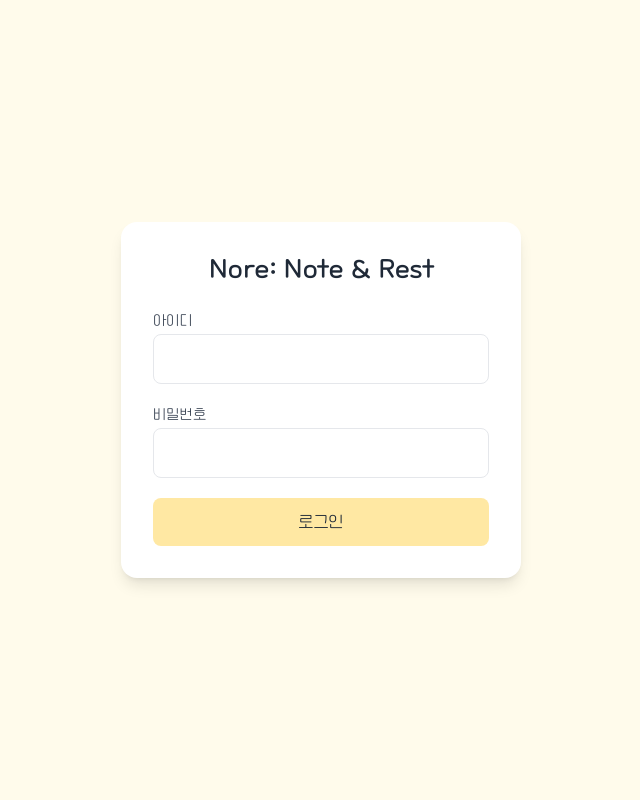
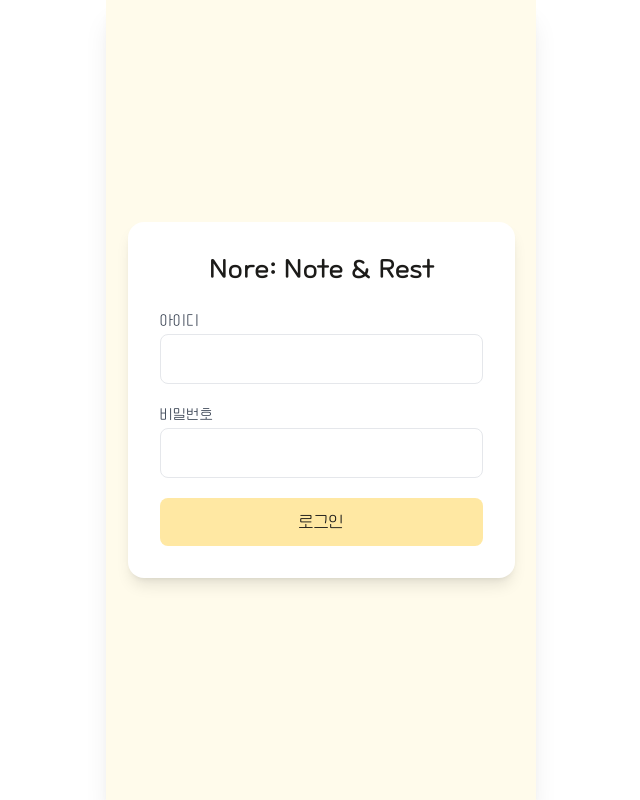
Before and after one commit to partlyjadedyouth/note-n-rest, a Next.js app: page /login in a window 1280 px wide. Shown: the whole page, without its empty margins (319-959 px from the left). Built offline with nearby package versions, Linux system fonts and the light colour scheme.

Commit message:
🎨 Apply global css

```diff
--- a/src/app/globals.css
+++ b/src/app/globals.css
@@ -12,10 +12,39 @@
 @tailwind utilities;
 
 @layer base {
+  :root {
+    --color-primary: #ffe8a3;
+    --color-primary-hover: #ffe093;
+    --color-background: #fffbeb;
+    --color-text: #1c1b19;
+  }
+
   html {
     font-family: "Cafe24SsurroundAir", system-ui, sans-serif;
+    background-color: var(--color-background);
+    color: var(--color-text);
   }
+
   body {
     font-family: "Cafe24SsurroundAir", system-ui, sans-serif;
   }
 }
+
+@layer components {
+  .btn-primary {
+    @apply bg-[#FFE8A3] hover:bg-[#FFE093] text-[#1C1B19]
+           transition-colors disabled:opacity-50 disabled:cursor-not-allowed;
+  }
+
+  .input-primary {
+    @apply w-full px-4 py-3 rounded-lg border border-gray-200
+           focus:border-[#FFE8A3] focus:ring-2 focus:ring-[#FFE8A3]
+           focus:outline-none transition-colors;
+  }
+
+  .textarea-primary {
+    @apply w-full p-4 bg-white rounded-xl shadow-sm border border-gray-200
+           focus:border-[#FFE8A3] focus:ring-2 focus:ring-[#FFE8A3]
+           focus:outline-none transition-colors resize-none;
+  }
+}
--- a/src/app/layout.tsx
+++ b/src/app/layout.tsx
@@ -24,7 +24,11 @@ export default function RootLayout({
 }) {
   return (
     <html lang="ko" className="light" suppressHydrationWarning>
-      <body>{children}</body>
+      <body className="bg-white">
+        <div className="mx-auto min-h-screen max-w-[430px] bg-[#FFFBEB] shadow-xl">
+          {children}
+        </div>
+      </body>
     </html>
   );
 }
--- a/src/app/login/page.tsx
+++ b/src/app/login/page.tsx
@@ -42,9 +42,7 @@ export default function LoginPage() {
   return (
     <div className="min-h-screen flex items-center justify-center bg-[#FFFBEB]">
       <div className="w-[90%] max-w-[400px] p-8 space-y-6 bg-white rounded-2xl shadow-lg">
-        <h1 className="text-2xl font-bold text-center text-gray-800">
-          Nore: Note & Rest
-        </h1>
+        <h1 className="text-2xl font-bold text-center">Nore: Note & Rest</h1>
 
         {error && (
           <div className="bg-red-50 border border-red-200 text-red-600 px-4 py-3 rounded-lg text-sm">
@@ -65,7 +63,7 @@ export default function LoginPage() {
               type="text"
               value={userId}
               onChange={(e) => setUserId(e.target.value)}
-              className="w-full px-4 py-3 rounded-lg border border-gray-200 focus:border-[#FFE8A3] focus:ring-2 focus:ring-[#FFE8A3] focus:outline-none transition-colors"
+              className="input-primary"
               required
             />
           </div>
@@ -90,7 +88,7 @@ export default function LoginPage() {
           <button
             type="submit"
             disabled={isLoading}
-            className="w-full py-3 px-4 bg-[#FFE8A3] hover:bg-[#FFE093] text-gray-800 font-medium rounded-lg transition-colors disabled:opacity-50 disabled:cursor-not-allowed"
+            className="w-full py-3 px-4 btn-primary rounded-lg"
           >
             {isLoading ? "로그인 중..." : "로그인"}
           </button>
--- a/src/app/page.tsx
+++ b/src/app/page.tsx
@@ -21,7 +21,7 @@ export default function HomePage() {
         if (!userResponse.ok) {
           const errorData = await userResponse.json();
           throw new Error(
-            errorData.error || "사용자 정보를 불러오는데 실패했습니다.",
+            errorData.error || "사용자 정보를 불러오는데 실패했습니다."
           );
         }
         const userData = await userResponse.json();
@@ -32,7 +32,7 @@ export default function HomePage() {
         if (!entriesResponse.ok) {
           const errorData = await entriesResponse.json();
           throw new Error(
-            errorData.error || "일기 목록을 불러오는데 실패했습니다.",
+            errorData.error || "일기 목록을 불러오는데 실패했습니다."
           );
         }
         const entriesData = await entriesResponse.json();
@@ -58,10 +58,10 @@ export default function HomePage() {
   };
 
   return (
-    <div className="min-h-screen bg-[#FFFBEB] p-4">
-      <div className="max-w-md mx-auto">
+    <div className="min-h-screen p-4">
+      <div className="w-full">
         <div className="flex justify-between items-center mb-6 bg-white rounded-xl p-4 shadow-sm">
-          <h1 className="text-xl font-bold text-gray-800">
+          <h1 className="text-m font-bold text-gray-800">
             안녕하세요, {userName}님!
           </h1>
           <button
```
